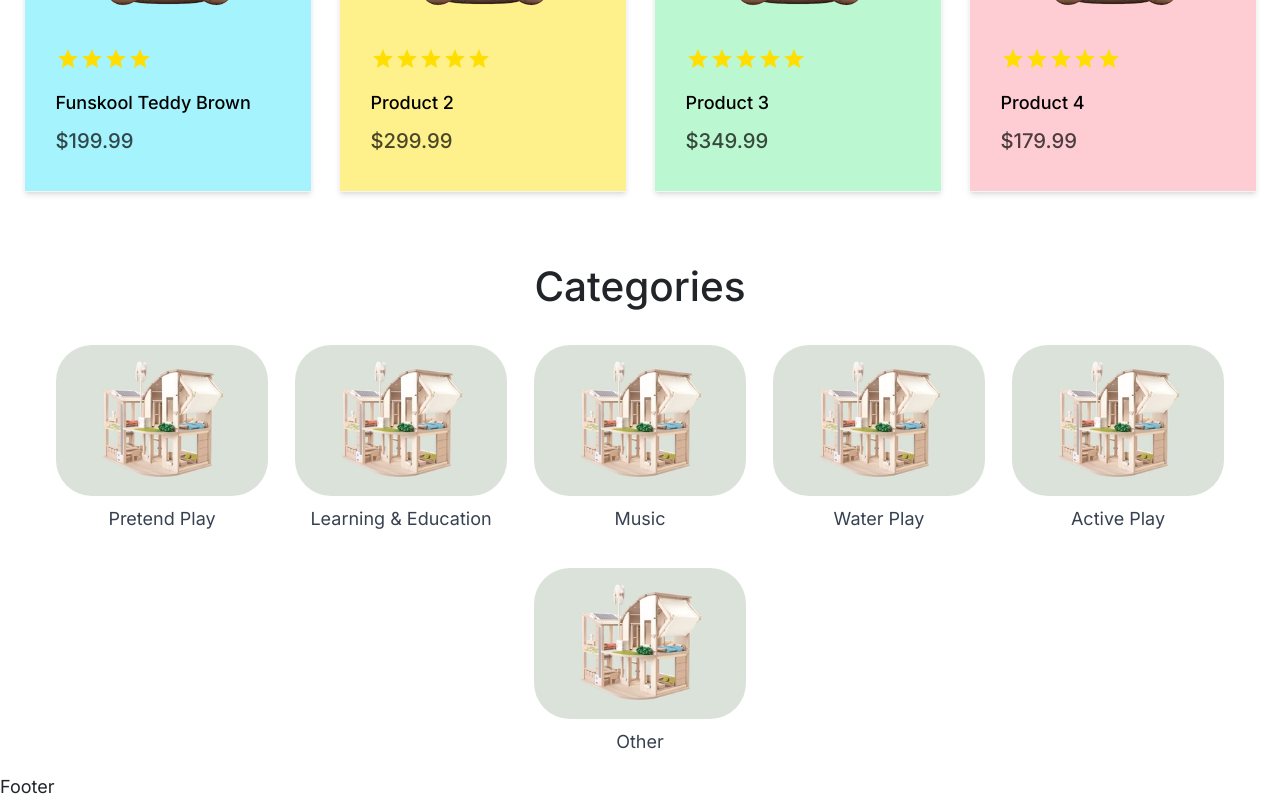
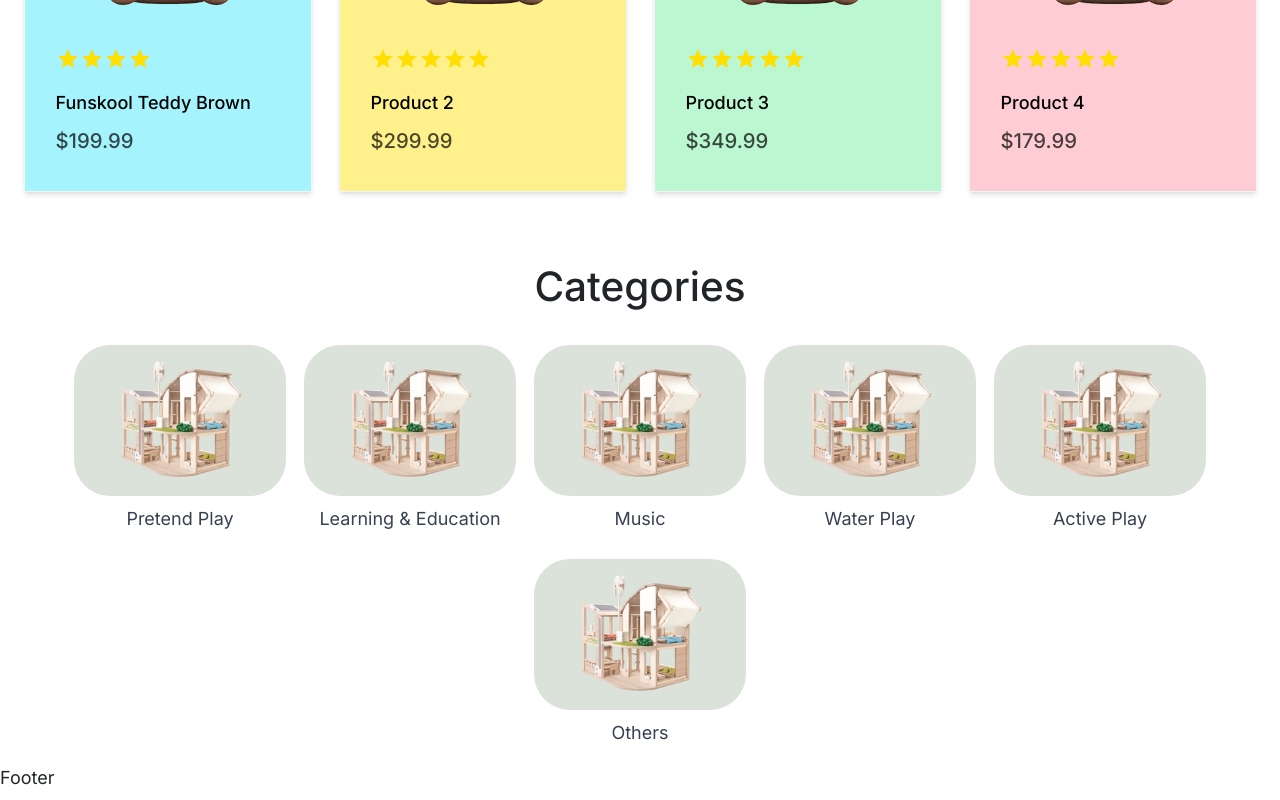
Before and after one commit to virachai/nextjs-blog, a Next.js app: page / in a window 1280 px wide. Shown: the part 1186-1986 px from the top of the page. Built offline with nearby package versions, Linux system fonts and the light colour scheme.

Commit message:
restore Cat Area

```diff
--- a/components/layout/CategorieArea/CategorieArea.jsx
+++ b/components/layout/CategorieArea/CategorieArea.jsx
@@ -11,7 +11,7 @@ export default function CategorieArea() {
     "Music",
     "Water Play",
     "Active Play",
-    "Other",
+    "Others",
   ];
 
   list.forEach((element, i) => {
--- a/styles/global.css
+++ b/styles/global.css
@@ -681,16 +681,12 @@ video {
   width: 100%;
 }
 
-.min-w-\[200px\] {
-  min-width: 200px;
+.min-w-\[190px\] {
+  min-width: 190px;
 }
 
 .max-w-\[230px\] {
   max-width: 230px;
-}
-
-.max-w-\[255px\] {
-  max-width: 255px;
 }
 
 .max-w-\[400px\] {
@@ -721,6 +717,10 @@ video {
   flex-direction: row;
 }
 
+.flex-col {
+  flex-direction: column;
+}
+
 .flex-wrap {
   flex-wrap: wrap;
 }
@@ -735,19 +735,6 @@ video {
 
 .justify-center {
   justify-content: center;
-}
-
-.gap-x-2 {
-  -moz-column-gap: 0.5rem;
-       column-gap: 0.5rem;
-}
-
-.gap-y-2 {
-  row-gap: 0.5rem;
-}
-
-.overflow-hidden {
-  overflow: hidden;
 }
 
 .overflow-y-hidden {
@@ -879,11 +866,6 @@ video {
   color: rgb(55 65 81 / var(--tw-text-opacity));
 }
 
-.text-gray-900 {
-  --tw-text-opacity: 1;
-  color: rgb(17 24 39 / var(--tw-text-opacity));
-}
-
 .text-white {
   --tw-text-opacity: 1;
   color: rgb(255 255 255 / var(--tw-text-opacity));
@@ -996,10 +978,6 @@ input.navbar-toggler:checked + #navbarNav {
     display: inline;
   }
 
-  .sm\:p-1 {
-    padding: 0.25rem;
-  }
-
   .sm\:text-5xl {
     font-size: 3rem;
     line-height: 1;
```
